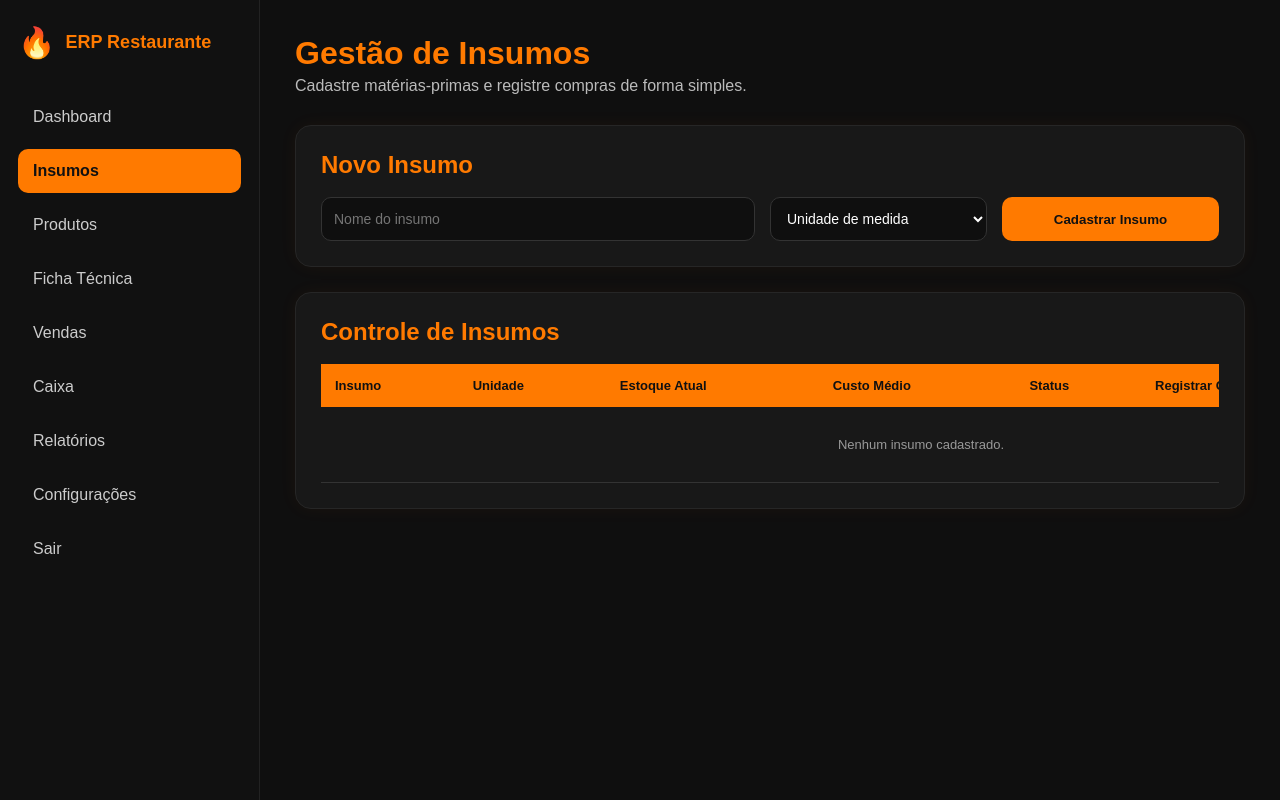
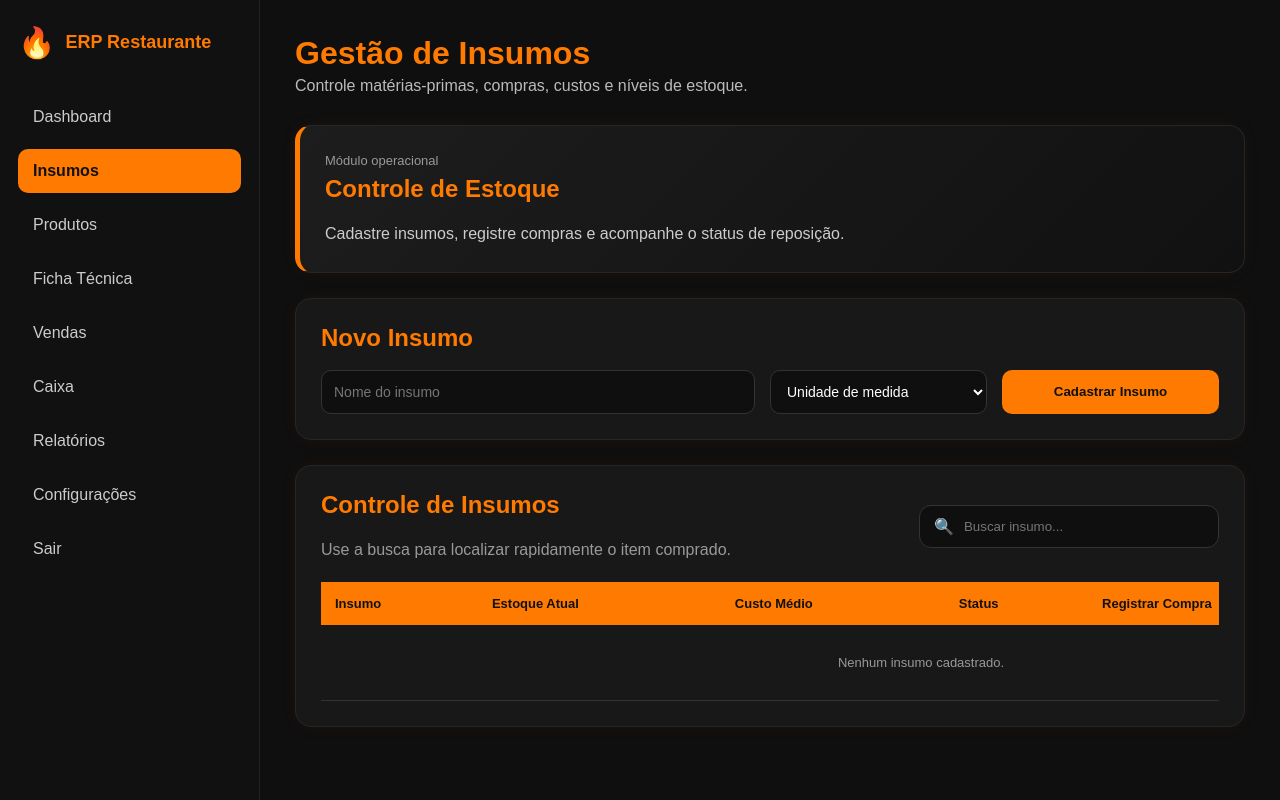
Before and after one commit to GisellyVieira/erp-restaurante, a Flask app: page /insumos in a window 1280 px wide. Run offline with Flask 3, Linux system fonts and the light colour scheme; the visitor is signed in with stand-in values (Sample User, id 1); data that the repository does not hold is empty.

Commit message:
Melhorias modulo insumos e relatorios Min-Max

```diff
--- a/app.py
+++ b/app.py
@@ -207,6 +207,25 @@ def excluir_insumo(id):
     db.session.commit()
 
     return redirect(url_for("insumos"))
+
+    @app.route("/insumos/editar/<int:id>", methods=["GET", "POST"])
+
+    def editar_insumo(id):
+      if "usuario_id" not in session:
+        return redirect(url_for("login"))
+
+    insumo = Insumo.query.get_or_404(id)
+
+    if request.method == "POST":
+        insumo.nome = request.form["nome"]
+        insumo.unidade = request.form["unidade"]
+        insumo.categoria = request.form.get("categoria", "Matéria-prima")
+
+        db.session.commit()
+
+        return redirect(url_for("insumos"))
+
+    return render_template("editar_insumo.html", insumo=insumo)
 
 
 @app.route("/produtos", methods=["GET", "POST"])
--- a/static/style.css
+++ b/static/style.css
@@ -929,3 +929,110 @@ tbody tr:hover{
     }
 
 }
+/* =====================================
+      TELA DE INSUMOS PROFISSIONAL
+===================================== */
+
+.insumos-topo{
+    display:flex;
+    justify-content:space-between;
+    align-items:center;
+}
+
+.painel-destaque-insumos{
+    background:linear-gradient(135deg, #1d1d1d, #111);
+    border-left:5px solid #ff7a00;
+}
+
+.painel-destaque-insumos span{
+    color:#999;
+    font-size:13px;
+}
+
+.painel-destaque-insumos h2{
+    color:#ff7a00;
+    margin-top:6px;
+}
+
+.painel-cabecalho-insumos{
+    display:flex;
+    justify-content:space-between;
+    align-items:center;
+    gap:20px;
+    margin-bottom:20px;
+}
+
+.painel-cabecalho-insumos p{
+    color:#999;
+    margin-top:5px;
+}
+
+.busca-insumo{
+    display:flex;
+    align-items:center;
+    gap:10px;
+    background:#0f0f0f;
+    border:1px solid #333;
+    border-radius:12px;
+    padding:0 14px;
+    min-width:300px;
+}
+
+.busca-insumo input{
+    width:100%;
+    background:transparent;
+    border:none;
+    outline:none;
+    color:#fff;
+    padding:13px 0;
+}
+
+.tabela-insumos small{
+    color:#888;
+}
+
+.form-compra-profissional{
+    display:grid;
+    grid-template-columns:1fr 1fr auto;
+    gap:8px;
+}
+
+.form-compra-profissional input{
+    width:130px;
+}
+
+.form-compra-profissional button{
+    width:auto;
+    padding:10px 14px;
+}
+
+.acoes-insumo{
+    display:flex;
+    gap:8px;
+}
+
+.btn-editar{
+    background:#2b2b2b;
+    color:#fff;
+    padding:8px 12px;
+    border-radius:8px;
+    text-decoration:none;
+    font-size:12px;
+    font-weight:bold;
+}
+
+.btn-editar:hover{
+    background:#444;
+}
+
+@media(max-width:900px){
+    .painel-cabecalho-insumos{
+        flex-direction:column;
+        align-items:flex-start;
+    }
+
+    .busca-insumo{
+        width:100%;
+        min-width:0;
+    }
+}
--- a/templates/insumos.html
+++ b/templates/insumos.html
@@ -30,12 +30,20 @@
 
     <main class="conteudo">
 
-        <header class="topo">
+        <header class="topo insumos-topo">
             <div>
                 <h1>Gestão de Insumos</h1>
-                <p>Cadastre matérias-primas e registre compras de forma simples.</p>
+                <p>Controle matérias-primas, compras, custos e níveis de estoque.</p>
             </div>
         </header>
+
+        <section class="painel painel-destaque-insumos">
+            <div>
+                <span>Módulo operacional</span>
+                <h2>Controle de Estoque</h2>
+                <p>Cadastre insumos, registre compras e acompanhe o status de reposição.</p>
+            </div>
+        </section>
 
         <section class="painel">
             <h2>Novo Insumo</h2>
@@ -61,14 +69,23 @@
         </section>
 
         <section class="painel">
-            <h2>Controle de Insumos</h2>
+            <div class="painel-cabecalho-insumos">
+                <div>
+                    <h2>Controle de Insumos</h2>
+                    <p>Use a busca para localizar rapidamente o item comprado.</p>
+                </div>
+
+                <div class="busca-insumo">
+                    <span>🔍</span>
+                    <input type="text" id="buscarInsumo" placeholder="Buscar insumo...">
+                </div>
+            </div>
 
             <div class="tabela-container">
-                <table>
+                <table class="tabela-insumos">
                     <thead>
                         <tr>
                             <th>Insumo</th>
-                            <th>Unidade</th>
                             <th>Estoque Atual</th>
                             <th>Custo Médio</th>
                             <th>Status</th>
@@ -80,9 +97,13 @@
                     <tbody>
                     {% for i in insumos %}
                         <tr>
-                            <td>{{ i.nome }}</td>
-                            <td>{{ i.unidade }}</td>
+                            <td>
+                                <strong>{{ i.nome }}</strong><br>
+                                <small>{{ i.unidade }}</small>
+                            </td>
+
                             <td>{{ "%.2f"|format(i.estoque_atual()) }} {{ i.unidade }}</td>
+
                             <td>R$ {{ "%.2f"|format(i.custo_medio_unitario()) }}</td>
 
                             <td>
@@ -98,20 +119,23 @@
                             </td>
 
                             <td>
-                                <form method="POST" action="{{ url_for('entrada_estoque', insumo_id=i.id) }}" class="form-compra">
-                                    <input type="number" step="0.01" name="quantidade" placeholder="Qtd" required>
-                                    <input type="number" step="0.01" name="valor_total" placeholder="Valor Pago" required>
-                                    <button type="submit">+</button>
+                                <form method="POST" action="{{ url_for('entrada_estoque', insumo_id=i.id) }}" class="form-compra form-compra-profissional">
+                                    <input type="number" step="0.01" name="quantidade" placeholder="Quantidade" required>
+                                    <input type="number" step="0.01" name="valor_total" placeholder="Valor pago" required>
+                                    <button type="submit">Registrar</button>
                                 </form>
                             </td>
 
                             <td>
-                                <a class="btn-excluir" href="{{ url_for('excluir_insumo', id=i.id) }}">Excluir</a>
+                                <div class="acoes-insumo">
+                                    <a class="btn-editar" href="{{ url_for('editar_insumo', id=i.id) }}">Editar</a>
+                                    <a class="btn-excluir" href="{{ url_for('excluir_insumo', id=i.id) }}">Excluir</a>
+                                </div>
                             </td>
                         </tr>
                     {% else %}
                         <tr>
-                            <td colspan="7" class="vazio">Nenhum insumo cadastrado.</td>
+                            <td colspan="6" class="vazio">Nenhum insumo cadastrado.</td>
                         </tr>
                     {% endfor %}
                     </tbody>
@@ -123,5 +147,21 @@
 
 </div>
 
+<script>
+const campoBusca = document.getElementById("buscarInsumo");
+
+if (campoBusca) {
+    campoBusca.addEventListener("keyup", function() {
+        const filtro = this.value.toLowerCase();
+        const linhas = document.querySelectorAll(".tabela-insumos tbody tr");
+
+        linhas.forEach(function(linha) {
+            const texto = linha.innerText.toLowerCase();
+            linha.style.display = texto.includes(filtro) ? "" : "none";
+        });
+    });
+}
+</script>
+
 </body>
 </html>
```
